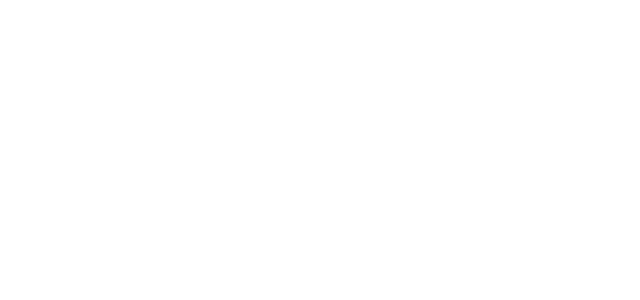
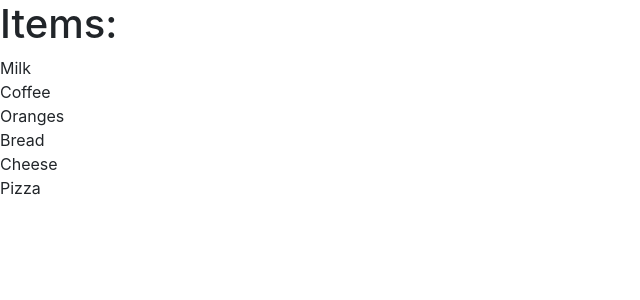
Before and after one commit to Aleks-Trifunovic/Neurocat-task, a React (Create React App) app: page / in a window 1280 px wide. Shown: the top 300 px of the page, without its empty margins (0-640 px from the left). Built offline with nearby package versions, Linux system fonts and the light colour scheme.

Commit message:
json file created, items displayed on screen

```diff
--- a/src/App.js
+++ b/src/App.js
@@ -1,10 +1,11 @@
 import React, { Component } from 'react'
+import Items from "./components/Items"
 
  class App extends Component {
   render() {
     return (
       <div>
-
+        <Items />
       </div>
     )
   }
--- a/src/components/Items.js
+++ b/src/components/Items.js
@@ -1,12 +1,20 @@
-import React, { Component } from 'react'
+import React, { Component } from 'react';
+import items from "../items.json";
 
 class Items extends Component {
-    render() {
-        return (
-            <div>
+  state = {
+    items: items
+  };
 
-            </div>
-        )
-    }
+  render() {
+    return (
+      <div>
+        <h1>Items: </h1>
+        {this.state.items.map((singleItem) => {
+          return <div>{singleItem.item}</div>;
+        })}
+      </div>
+    );
+  }
 }
 export default Items;
--- /dev/null
+++ b/src/items.json
@@ -0,0 +1,8 @@
+[
+  { "id" : 1, "item" : "Milk" },
+  { "id" : 2, "item" : "Coffee" },
+  { "id" : 3, "item" : "Oranges" },
+  { "id" : 4, "item" : "Bread" },
+  { "id" : 5, "item": "Cheese" },
+  { "id" : 6, "item": "Pizza" }
+]
```
